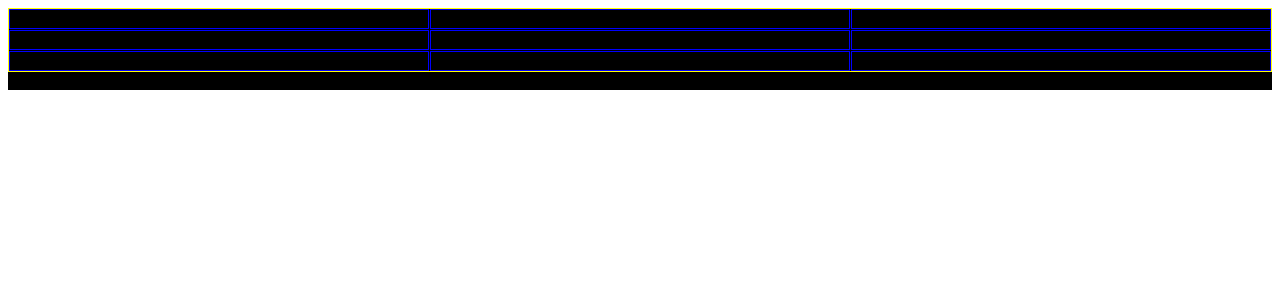
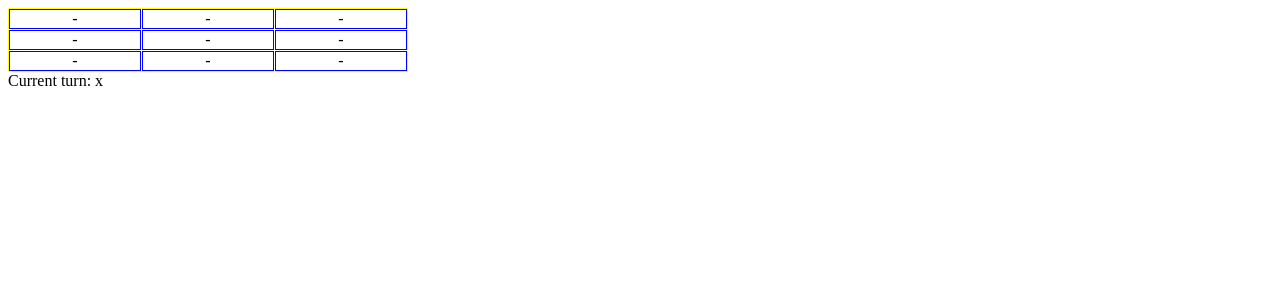
Before and after one commit to Sirvess/rollup-react-boilerplate, a React app: page / in a window 1280 px wide. Shown: the top 300 px of the page. Built offline with nearby package versions, Linux system fonts and the light colour scheme; the HTML template or start-up script is replaced by a standard one.

Commit message:
set some css limits on placeholder

```diff
--- a/src/index.tsx
+++ b/src/index.tsx
@@ -5,7 +5,8 @@ import { render } from "react-dom";
 import { TicTacToe } from "./components";
 
 const Container = styled.div`
-  background-color: black;
+  max-width: 400px;
+  max-height: 400px;
 `;
 
 export const Main = () => (
```
